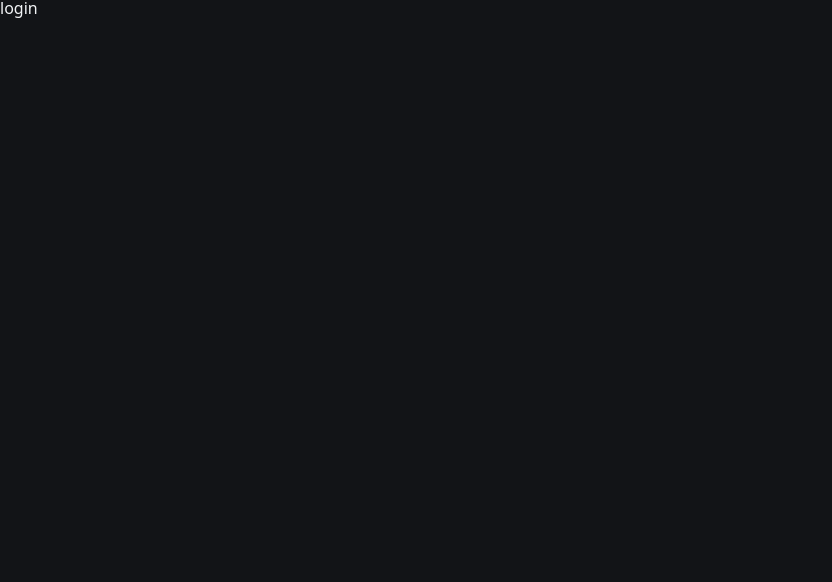
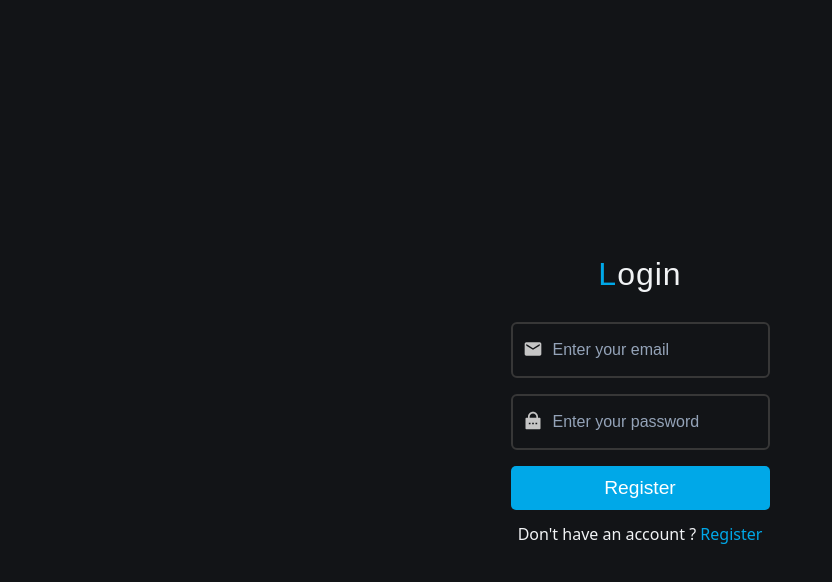
Before and after one commit to EnigmaXV/Careerly, a React (Vite) app in the folder frontend/: page /login in a window 1280 px wide. Shown: the top 582 px of the page, without its empty margins (0-832 px from the left). Built offline with nearby package versions, Linux system fonts and the light colour scheme.

Commit message:
feat: add register & login pages

```diff
--- a/frontend/src/App.jsx
+++ b/frontend/src/App.jsx
@@ -6,6 +6,7 @@ import HomePage from "./pages/HomePage";
 import Login from "./pages/Login";
 import Error from "./pages/Error";
 import Landing from "./pages/Landing";
+import Register from "./pages/Register";
 
 function App() {
   return (
@@ -13,6 +14,7 @@ function App() {
       <Route path="/" element={<HomePage />}>
         <Route index element={<Landing />} />
         <Route path="login" element={<Login />} />
+        <Route path="register" element={<Register />} />
       </Route>
       <Route path="*" element={<Error />} />
     </Routes>
--- /dev/null
+++ b/frontend/src/components/FormInput.jsx
@@ -0,0 +1,62 @@
+import React from "react";
+import styled from "styled-components";
+import { FaUser } from "react-icons/fa";
+import { RiLockPasswordFill } from "react-icons/ri";
+import { MdEmail } from "react-icons/md";
+
+const FormInput = ({ type, value, placeholder, name, onChange }) => {
+  return (
+    <StyledWrapper>
+      <label className="label">
+        <span className="icon">
+          {name === "name" && <FaUser size={20} />}
+          {name === "password" && <RiLockPasswordFill size={20} />}
+          {name === "email" && <MdEmail size={20} />}
+        </span>
+        <input
+          type={type}
+          className="input"
+          value={value}
+          name={name}
+          onChange={onChange}
+          placeholder={placeholder}
+          required
+        />
+      </label>
+    </StyledWrapper>
+  );
+};
+
+const StyledWrapper = styled.div`
+  width: 100%;
+  .label {
+    position: relative;
+    display: flex;
+    align-items: center;
+
+    border-radius: 6px;
+    border: 2px solid #373737;
+    padding: 15px 8px 15px 10px;
+
+    &:focus-within {
+      border-color: #999;
+      box-shadow: 0 0 5px rgba(0, 123, 255, 0.5);
+    }
+  }
+
+  .icon {
+    margin-right: 10px;
+    color: #c5c5c5;
+  }
+
+  .input {
+    flex: 1;
+    background-color: transparent;
+    outline: none;
+    border: none;
+    color: #c5c5c5;
+    font-size: 16px;
+  }
+`;
+
+export default FormInput;
--- a/frontend/src/pages/Login.jsx
+++ b/frontend/src/pages/Login.jsx
@@ -1,7 +1,112 @@
-import React from "react";
+import React, { useState } from "react";
+import FormInput from "../components/FormInput";
+import styled from "styled-components";
+import { Link } from "react-router";
 
 const Login = () => {
-  return <div>login</div>;
+  const [formData, setFormData] = useState({
+    email: "",
+    password: "",
+  });
+
+  const handleChange = (e) => {
+    setFormData({ ...formData, [e.target.name]: e.target.value });
+  };
+
+  const handleSubmit = (e) => {
+    e.preventDefault();
+    console.log(formData);
+    // add your submit logic here
+  };
+
+  return (
+    <>
+      <Wrapper>
+        <h1>Login</h1>
+        <form className="register-form" onSubmit={handleSubmit}>
+          <FormInput
+            type="email"
+            name="email"
+            value={formData.email}
+            onChange={handleChange}
+            placeholder="Enter your email"
+          />
+          <FormInput
+            type="password"
+            name="password"
+            value={formData.password}
+            onChange={handleChange}
+            placeholder="Enter your password"
+          />
+          <button type="submit">Register</button>
+          <p>
+            Don't have an account ?{" "}
+            <Link
+              style={{ color: "var(--primary-button-color)" }}
+              to="/register"
+            >
+              Register
+            </Link>
+          </p>
+        </form>
+      </Wrapper>
+    </>
+  );
 };
 
+const Wrapper = styled.div`
+  display: flex;
+  flex-direction: column;
+  align-items: center;
+  justify-content: center;
+  text-align: center;
+  gap: 2rem;
+  height: 100vh;
+  max-width: 100vw;
+
+  h1 {
+    font-size: 2rem;
+    color: var(--primary-font-color);
+
+    font-family: "Poppins", sans-serif;
+  }
+  h1::first-letter {
+    text-transform: uppercase;
+    color: var(--primary-button-color);
+  }
+
+  .register-form {
+    display: flex;
+    flex-direction: column;
+    gap: 1rem;
+  }
+
+  .register-button {
+    background-color: var(--primary-color);
+    color: white;
+    padding: 0.5rem 1rem;
+    border: none;
+    border-radius: 5px;
+    cursor: pointer;
+
+    &:hover {
+      background-color: var(--secondary-color);
+    }
+  }
+  button {
+    background-color: var(--primary-button-color);
+    color: white;
+    padding: 0.7rem 0.7rem;
+    width: 100%;
+    border: none;
+    border-radius: 5px;
+    font-size: 1.2rem;
+    cursor: pointer;
+    transition: background-color 0.3s ease;
+
+    &:hover {
+      background-color: var(--secondary-button-color);
+    }
+  }
+`;
 export default Login;
--- a/frontend/src/pages/Register.jsx
+++ b/frontend/src/pages/Register.jsx
@@ -1,7 +1,117 @@
-import React from "react";
+import React, { useState } from "react";
+import FormInput from "../components/FormInput";
+import styled from "styled-components";
+import { Link } from "react-router";
 
 const Register = () => {
-  return <div>register</div>;
+  const [formData, setFormData] = useState({
+    name: "",
+    email: "",
+    password: "",
+  });
+
+  const handleChange = (e) => {
+    setFormData({ ...formData, [e.target.name]: e.target.value });
+  };
+
+  const handleSubmit = (e) => {
+    e.preventDefault();
+    console.log("Registering user:", formData);
+    // add your submit logic here
+  };
+
+  return (
+    <>
+      <Wrapper>
+        <h1>Register</h1>
+        <form className="register-form" onSubmit={handleSubmit}>
+          <FormInput
+            type="text"
+            name="name"
+            value={formData.name}
+            onChange={handleChange}
+            placeholder="Enter your name"
+          />
+          <FormInput
+            type="email"
+            name="email"
+            value={formData.email}
+            onChange={handleChange}
+            placeholder="Enter your email"
+          />
+          <FormInput
+            type="password"
+            name="password"
+            value={formData.password}
+            onChange={handleChange}
+            placeholder="Enter your password"
+          />
+          <button type="submit">Register</button>
+          <p>
+            Do u have an account already ?{" "}
+            <Link style={{ color: "var(--primary-button-color)" }} to="/login">
+              Login
+            </Link>
+          </p>
+        </form>
+      </Wrapper>
+    </>
+  );
 };
 
+const Wrapper = styled.div`
+  display: flex;
+  flex-direction: column;
+  align-items: center;
+  justify-content: center;
+  text-align: center;
+  gap: 2rem;
+  height: 100vh;
+  max-width: 100vw;
+
+  h1 {
+    font-size: 2rem;
+    color: var(--primary-font-color);
+
+    font-family: "Poppins", sans-serif;
+  }
+  h1::first-letter {
+    text-transform: uppercase;
+    color: var(--primary-button-color);
+  }
+
+  .register-form {
+    display: flex;
+    flex-direction: column;
+    gap: 1rem;
+  }
+
+  .register-button {
+    background-color: var(--primary-color);
+    color: white;
+    padding: 0.5rem 1rem;
+    border: none;
+    border-radius: 5px;
+    cursor: pointer;
+
+    &:hover {
+      background-color: var(--secondary-color);
+    }
+  }
+  button {
+    background-color: var(--primary-button-color);
+    color: white;
+    padding: 0.7rem 0.7rem;
+    width: 100%;
+    border: none;
+    border-radius: 5px;
+    font-size: 1.2rem;
+    cursor: pointer;
+    transition: background-color 0.3s ease;
+
+    &:hover {
+      background-color: var(--secondary-button-color);
+    }
+  }
+`;
 export default Register;
```
